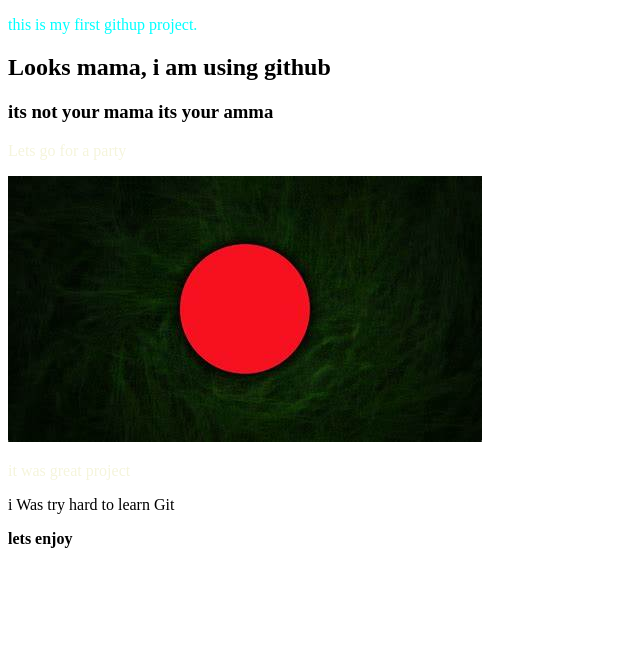
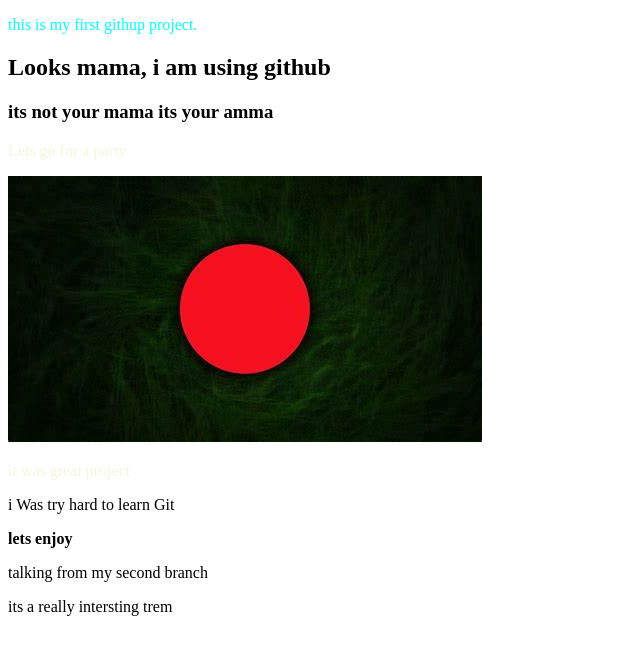
Before and after one commit to Alaminkhan5/My-First-Web, a plain HTML site: page index.html in a window 1280 px wide. Shown: the whole page, without its empty margins (0-640 px from the left). Drawn offline with Linux system fonts and the light colour scheme.

Commit message:
text added

```diff
--- a/index.html
+++ b/index.html
@@ -15,6 +15,8 @@
     <p class="fast">it was great project</p>
     <p>i Was try hard to learn Git</p>
     <p><b>lets enjoy</b></p>
+    <p>talking from my second branch</p>
+    <p>its a really intersting trem</p>
 
 
 </body>
```
